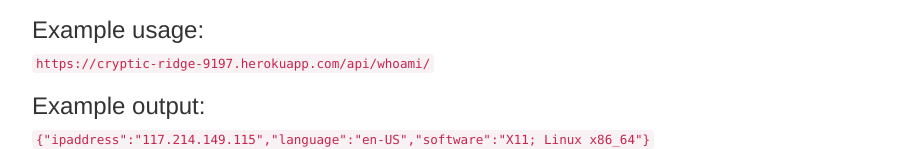
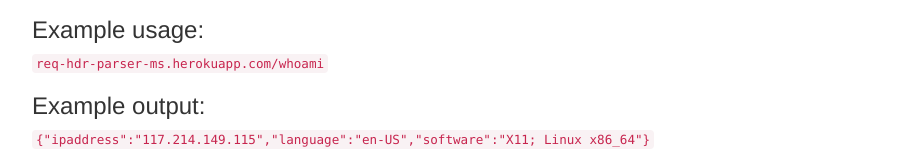
Before and after one commit to adnrs96/Request_Header_Parser_Microservice, a website: page index.html in a window 1280 px wide. Shown: the part 143-292 px from the top of the page, without its empty margins (38-938 px from the left). Drawn offline with nearby package versions, Linux system fonts and the light colour scheme.

Commit message:
Corrected link associated to  who am i button

```diff
--- a/index.html
+++ b/index.html
@@ -15,7 +15,7 @@
                 <ul>1) I can get the IP address, language and operating system for my browser.</ul>
             </blockquote>
             <h3>Example usage:</h3>
-            <code>https://cryptic-ridge-9197.herokuapp.com/api/whoami/</code><br>
+            <code>req-hdr-parser-ms.herokuapp.com/whoami</code><br>
             <h3>Example output:</h3>
             <code>
                 {"ipaddress":"117.214.149.115","language":"en-US","software":"X11; Linux x86_64"}
```
